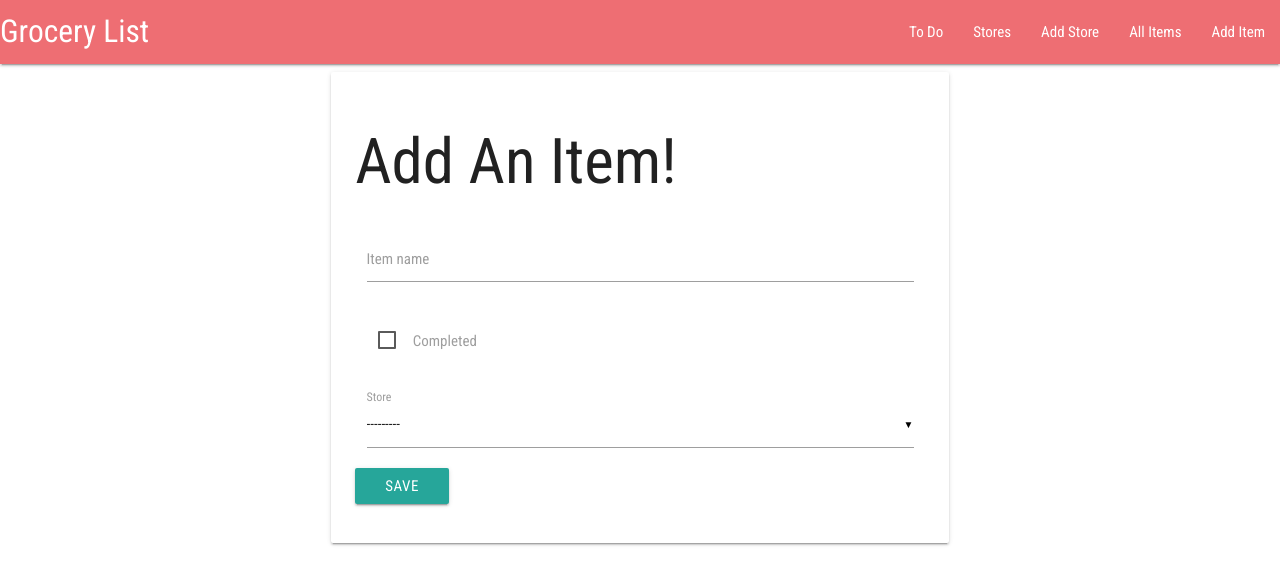
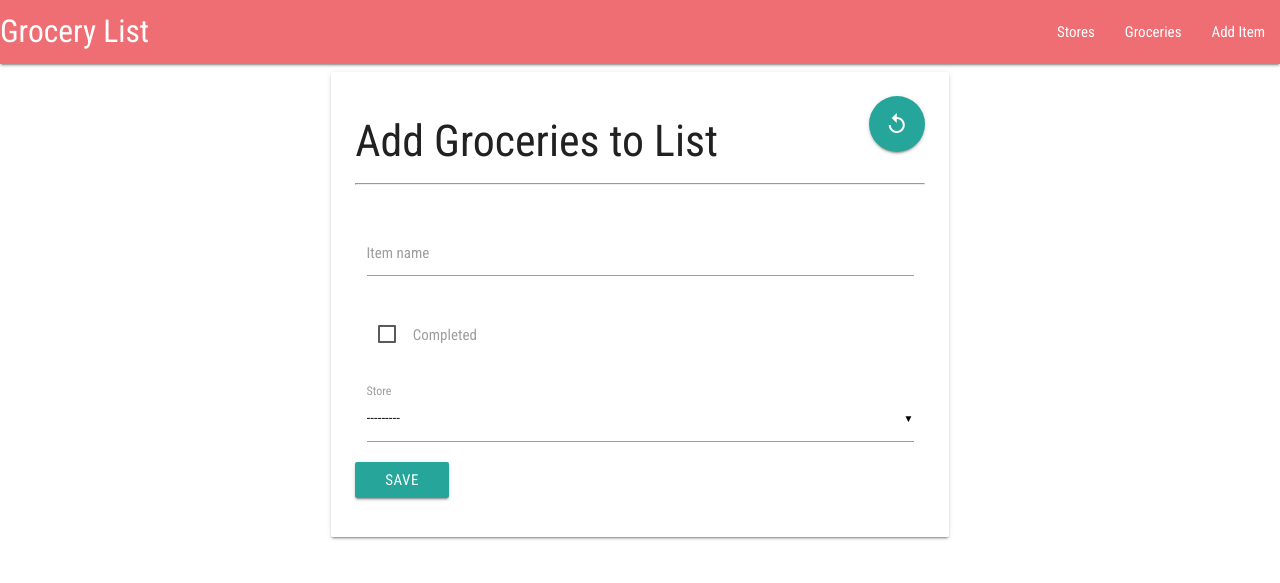
Before and after one commit to sdossettswift/python-groceries, a Django app: page /item/new/ in a window 1280 px wide. Shown: the top 583 px of the page. Run offline with Django 3.2, Linux system fonts and the light colour scheme; data that the repository does not hold is empty; some libraries are stand-ins or nearby versions.

Commit message:
links work properly

```diff
--- a/groceries/forms.py
+++ b/groceries/forms.py
@@ -10,6 +10,7 @@ class ItemForm(forms.ModelForm):
         fields = ("item_name", "completed", "store")
 
 
+
 class StoreForm(forms.ModelForm):
     class Meta:
         model = Store
--- a/groceries/templates/groceries/item_list.html
+++ b/groceries/templates/groceries/item_list.html
@@ -1,8 +1,12 @@
 {% extends 'groceries/base.html' %}
 {% block content %}
+<a class="btn-floating btn-large waves-effect waves-right right primary" href="/item/new"><i class="material-icons">add</i></a>
+	<h3> Favorite Groceries</h3>
+	<hr/>
+	<br/>
 	{% for item in items %}
 		<div>
-			<li><a href="{% url 'item_detail' pk=item.pk %}">{{ item.item_name }}</a></li>
+			<li><a href="{% url 'item_detail' pk=item.pk %}">{{ item.item_name }}</a> - from {{ item.store }}</li>
 		</div>
 	{% endfor %}
 {% endblock %}
--- a/groceries/templates/groceries/item_new.html
+++ b/groceries/templates/groceries/item_new.html
@@ -1,8 +1,10 @@
 {% extends 'groceries/base.html' %}
 
 {% block content %}
-
-	<h1>Add An Item!</h1>
+<a class="btn-floating btn-large waves-effect waves-right right primary" href="/items"><i class="material-icons">replay</i></a>
+	<h3>Add Groceries to List</h3>
+	<hr/>
+	<br/>
 	{% include 'groceries/item_form.html'%}
 
 {% endblock%}
--- a/groceries/templates/groceries/navbar.html
+++ b/groceries/templates/groceries/navbar.html
@@ -2,12 +2,9 @@
   <div class="nav-wrapper">
     <a href="/" class="brand-logo">Grocery List</a>
     <ul class="right hide-on-med-and-down">
-      <li><a href="/">To Do</a></li>
       <li><a href="/stores"> Stores</a></li>
-      <li><a href="/store/new">Add Store</a></li>
-      <li><a href="/items"> All Items</a></li>
+      <li><a href="/items"> Groceries</a></li>
       <li><a href="/item/new">Add Item</a></li>
-
     </ul>
   </div>
 </nav>
--- a/groceries/templates/groceries/store_edit.html
+++ b/groceries/templates/groceries/store_edit.html
@@ -1,7 +1,10 @@
 {% extends 'groceries/base.html' %}
 
 {% block content %}
-	<h3>Edit Store Details</h3>
+<a class="btn-floating btn-large waves-effect waves-right right primary" href="/stores"><i class="material-icons">replay</i></a>
+	<h3>Update Favorite Stores</h3>
+	<hr/>
+	<br/>
 	<form method="POST" class="post-form">{% csrf_token %}
 		{{ form }}
 		<button type="submit" class="save btn btn-default">UPDATE</button>
--- a/groceries/urls.py
+++ b/groceries/urls.py
@@ -12,4 +12,6 @@ urlpatterns = [
         url(r'^store/new/$', views.store_new, name='store_new'),
         url(r'^store/(?P<pk>\d+)/edit/$', views.store_edit, name='store_edit'),
         url(r'^items$', views.item_list, name='item_list'),
+        url(r'^item/(?P<pk>\d+)/complete/$', views.complete_item, name='complete_item'),
+        url(r'^item/(?P<pk>\d+)/buy_again/$', views.buy_again, name='buy_again'),
 ]
--- a/groceries/views.py
+++ b/groceries/views.py
@@ -4,6 +4,19 @@ from .models import Item
 from .forms import ItemForm
 from .models import Store
 from .forms import StoreForm
+
+
+def complete_item(request, pk):
+    item = get_object_or_404(Item, pk=pk)
+    item.completed = True
+    item.save()
+    return redirect('to_do_list')
+
+def buy_again(request, pk):
+    item = get_object_or_404(Item, pk=pk)
+    item.completed = False
+    item.save()
+    return redirect('to_do_list')
 
 
 def store_list(request):
@@ -35,11 +48,27 @@ def item_new(request):
             item.owner = request.user
             item.date_added = timezone.now()
             item.save()
-            return redirect('item_detail', pk=item.pk)
+            return redirect('to_do_list')
     else:
         form = ItemForm()
     return render(request, 'groceries/item_new.html', {'form': form})
 
+
+def item_new_to_store(request, pk):
+    store = get_object_or_404(Item, pk=pk)
+    if request.method == "POST":
+        form = ItemForm(request.POST)
+        context['form'].initial['store'] = store
+        if form.is_valid():
+            item = form.save(commit=False)
+            item.store = store.pk
+            item.owner = request.user
+            item.date_added = timezone.now()
+            item.save()
+            return redirect('to_do_list')
+    else:
+        form = ItemForm()
+    return render(request, 'groceries/item_new.html', {'form': form})
 
 def store_new(request):
     if request.method == "POST":
```
Also changed, not shown: groceries/templates/groceries/item_detail.html (+6 -1 lines), groceries/templates/groceries/store_detail.html (+9 -4 lines), groceries/templates/groceries/store_list.html (+6 -1 lines), groceries/templates/groceries/store_new.html (added).
